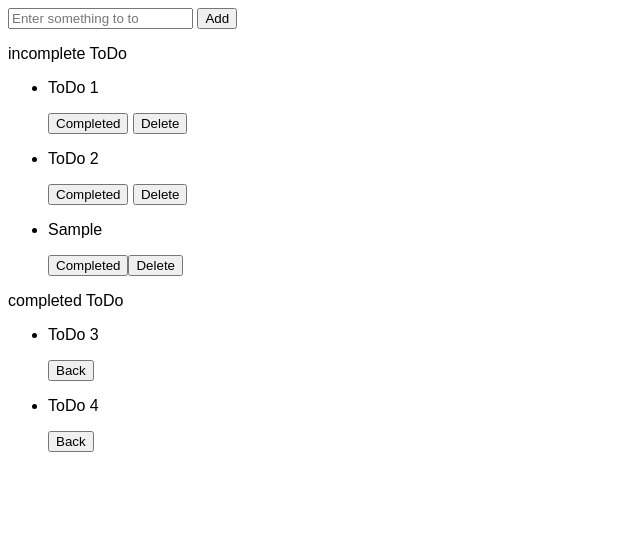
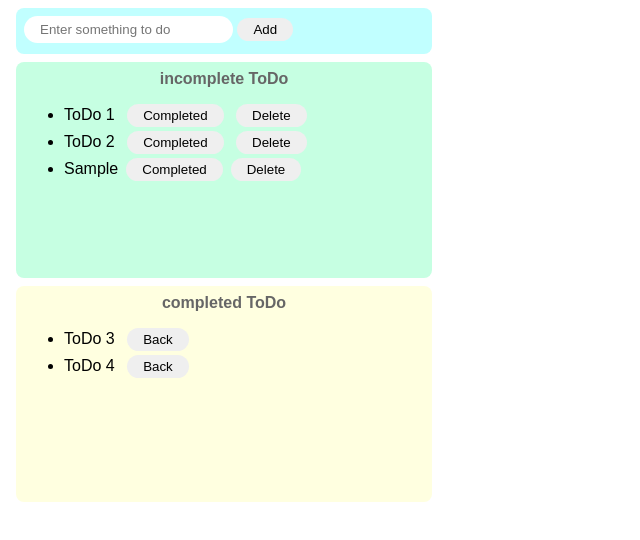
Before and after one commit to namihagi/udemy-js-react, a website built with Parcel: page index.html in a window 1280 px wide. Both pictures are taken after typing "Sample" into the empty fields and a click on the button "Add". Shown: the whole page, without its empty margins (0-640 px from the left). Built offline with nearby package versions, Linux system fonts and the light colour scheme.

Commit message:
Updated js

```diff
--- a/index.html
+++ b/index.html
@@ -7,42 +7,34 @@
 
   <body>
     <div class="input-area">
-      <input id="add-text" placeholder="Enter something to to" />
+      <input id="add-text" placeholder="Enter something to do" />
       <button id="add-button">Add</button>
     </div>
     <div class="incomplete-area">
       <p class="title">incomplete ToDo</p>
       <ul id="incomplete-list">
-        <li>
-          <div class="list-row">
+        <li class="list-row">
           <p>ToDo 1</p>
           <button>Completed</button>
           <button>Delete</button>
-          </div>
         </li>
-        <li>
-          <div class="list-row">
+        <li class="list-row">
           <p>ToDo 2</p>
           <button>Completed</button>
           <button>Delete</button>
-          </div>
         </li>
       </ul>
     </div>
     <div class="complete-area">
       <p class="title">completed ToDo</p>
       <ul id="complete-list">
-        <li>
-          <div class="list-row">
+        <li class="list-row">
           <p>ToDo 3</p>
           <button>Back</button>
-          </div>
         </li>
-        <li>
-          <div class="list-row">
+        <li class="list-row">
           <p>ToDo 4</p>
           <button>Back</button>
-          </div>
         </li>
       </ul>
     </div>
--- a/src/index.js
+++ b/src/index.js
@@ -1,12 +1,4 @@
 import "./styles.css";
-
-/* <li>
-  <div class="list-row">
-    <p>ToDo 1</p>
-    <button>Completed</button>
-    <button>Delete</button>
-  </div>
-</li> */
 
 const onClickAdd = () => {
   const inputText = document.getElementById("add-text").value;
@@ -19,8 +11,28 @@ const onClickAdd = () => {
   const completeButton = document.createElement("button");
   completeButton.innerText = "Completed";
   completeButton.addEventListener("click", () => {
+    completeButtonAction(completeButton);
+  });
+
+  const deleteButton = document.createElement("button");
+  deleteButton.innerText = "Delete";
+  deleteButton.addEventListener("click", () => {
+    deleteFromList(deleteButton.closest("li"), "incomplete-list", true);
+  });
+
+  const li = document.createElement("li");
+  li.className = "list-row";
+  li.appendChild(p);
+  li.appendChild(completeButton);
+  li.appendChild(deleteButton);
+
+  // add row to list
+  document.getElementById("incomplete-list").appendChild(li);
+};
+
+const completeButtonAction = (completeButton) => {
   // delete from incomplete list
-    deleteFromIncompleteList(completeButton.closest("li"));
+  deleteFromList(completeButton.closest("li"), "incomplete-list");
 
   const addTarget = completeButton.parentNode;
   const completeText = addTarget.firstElementChild.innerText;
@@ -31,34 +43,57 @@ const onClickAdd = () => {
 
   const backButton = document.createElement("button");
   backButton.innerText = "Back";
+  backButton.addEventListener("click", () => {
+    backButtonAction(backButton);
+  });
 
   addTarget.appendChild(p);
   addTarget.appendChild(backButton);
 
   document.getElementById("complete-list").appendChild(addTarget);
+};
+
+const backButtonAction = (backButton) => {
+  deleteFromList(backButton.closest("li"), "complete-list");
+
+  const addTarget = backButton.parentNode;
+  const incompleteText = addTarget.firstElementChild.innerText;
+  addTarget.textContent = null;
+
+  const p = document.createElement("p");
+  p.innerText = incompleteText;
+
+  const completeButton = document.createElement("button");
+  completeButton.innerText = "Completed";
+  completeButton.addEventListener("click", () => {
+    completeButtonAction(completeButton);
   });
 
   const deleteButton = document.createElement("button");
   deleteButton.innerText = "Delete";
   deleteButton.addEventListener("click", () => {
-    deleteFromIncompleteList(deleteButton.closest("li"));
+    deleteFromList(deleteButton.closest("li"), "incomplete-list", true);
   });
 
-  const div = document.createElement("div");
-  div.className = "list-row";
-  div.appendChild(p);
-  div.appendChild(completeButton);
-  div.appendChild(deleteButton);
+  const li = document.createElement("li");
+  li.className = "list-row";
+  li.appendChild(p);
+  li.appendChild(completeButton);
+  li.appendChild(deleteButton);
 
-  const li = document.createElement("li");
-  li.appendChild(div);
-
-  // add row to list
   document.getElementById("incomplete-list").appendChild(li);
 };
 
-const deleteFromIncompleteList = (target) => {
-  document.getElementById("incomplete-list").removeChild(target);
+const deleteFromList = (target, list, needConfirm = false) => {
+  let deleteConfirm = true;
+  if (needConfirm) {
+    // eslint-disable-next-line no-restricted-globals
+    deleteConfirm = confirm("Are you sure?");
+  }
+
+  if (deleteConfirm) {
+    document.getElementById(list).removeChild(target);
+  }
 };
 
 document
--- a/src/styles.css
+++ b/src/styles.css
@@ -1,3 +1,76 @@
 body {
   font-family: sans-serif;
 }
+
+input {
+  border-radius: 16px;
+  border: none;
+  padding: 6px 16px;
+  outline: none;
+}
+
+button {
+  border-radius: 16px;
+  border: none;
+  padding: 4px 16px;
+}
+
+button:hover {
+  background-color: #ff7fff;
+  color: #fff;
+  cursor: pointer;
+}
+
+li {
+  margin: 4px 0;
+}
+
+li p {
+  margin: 0;
+}
+
+li button {
+  margin-left: 8px;
+}
+
+.input-area {
+  background-color: #c1ffff;
+  width: 400px;
+  height: 30px;
+  padding: 8px;
+  margin: 8px;
+  border-radius: 8px;
+}
+
+.incomplete-area {
+  background-color: #c6ffe2;
+  width: 400px;
+  height: 200px;
+  padding: 8px;
+  margin: 8px;
+  border-radius: 8px;
+}
+
+.complete-area {
+  background-color: #ffffe0;
+  width: 400px;
+  height: 200px;
+  padding: 8px;
+  margin: 8px;
+  border-radius: 8px;
+}
+
+.title {
+  text-align: center;
+  margin-top: 0;
+  font-weight: bold;
+  color: #666;
+}
+
+.list-row {
+  align-items: center;
+}
+
+.list-row * {
+  display: inline-block;
+}
```
Lines whose indentation alone changed are shown as unchanged.
